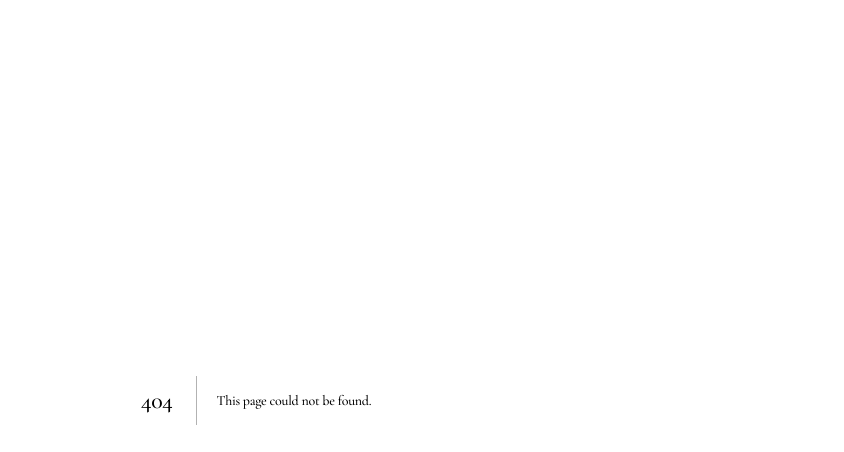
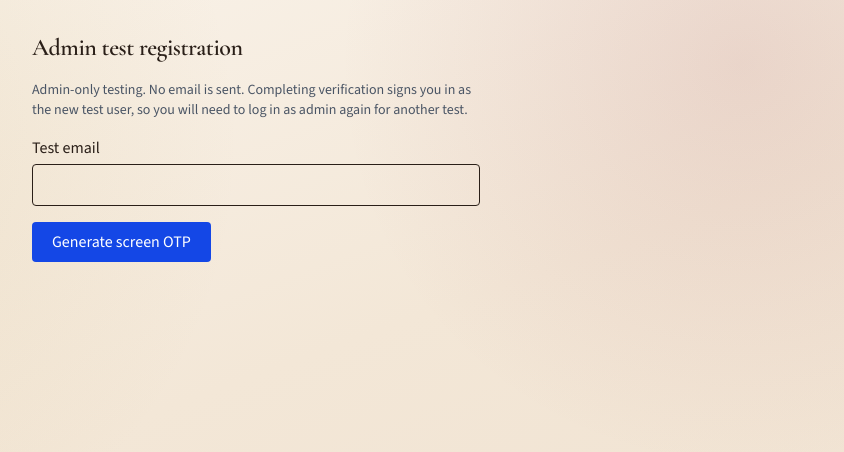
Before and after one commit to prachikucheriya/matrimony, a Next.js app: page /admin/test-registration in a window 1280 px wide. Before the commit this address had no page. Shown: the top 452 px of the page, without its empty margins (384-1228 px from the left). Built offline with nearby package versions, Linux system fonts and the light colour scheme.

Commit message:
Add admin-only screen OTP test registration

```diff
--- /dev/null
+++ b/src/app/admin/test-registration/page.tsx
@@ -0,0 +1,66 @@
+"use client";
+
+import { FormEvent, useState } from "react";
+import { useRouter } from "next/navigation";
+
+export default function AdminTestRegistration() {
+  const router = useRouter();
+  const [email, setEmail] = useState("");
+  const [code, setCode] = useState("");
+  const [otp, setOtp] = useState("");
+  const [error, setError] = useState("");
+  const [busy, setBusy] = useState(false);
+
+  async function submit(event: FormEvent) {
+    event.preventDefault();
+    setBusy(true);
+    setError("");
+    try {
+      const response = await fetch("/api/admin/test-registration", {
+        method: "POST",
+        headers: { "Content-Type": "application/json" },
+        body: JSON.stringify({ action: otp ? "verify" : "send", email, code }),
+      });
+      const result = await response.json();
+      if (!response.ok) throw new Error(result.error || "Request failed");
+      if (result.code) {
+        setOtp(result.code);
+        setCode(result.code);
+      } else if (result.ok) {
+        router.replace("/onboarding");
+        router.refresh();
+      }
+    } catch (err) {
+      setError(err instanceof Error ? err.message : "Request failed");
+    } finally {
+      setBusy(false);
+    }
+  }
+
+  return (
+    <main className="mx-auto max-w-lg p-8">
+      <h1 className="mb-4 text-2xl font-bold">Admin test registration</h1>
+      <p className="mb-4 text-sm text-gray-600">
+        Admin-only testing. No email is sent. Completing verification signs you in as the new test user,
+        so you will need to log in as admin again for another test.
+      </p>
+      <form onSubmit={submit} className="space-y-4">
+        <label className="block">Test email
+          <input className="mt-1 w-full rounded border p-2" type="email" required
+            value={email} disabled={Boolean(otp)} onChange={e => setEmail(e.target.value)} />
+        </label>
+        {otp && <>
+          <p className="rounded bg-gray-100 p-3">Screen OTP: <strong>{otp}</strong></p>
+          <label className="block">OTP
+            <input className="mt-1 w-full rounded border p-2" inputMode="numeric"
+              maxLength={6} value={code} onChange={e => setCode(e.target.value)} required />
+          </label>
+        </>}
+        {error && <p role="alert" className="text-red-700">{error}</p>}
+        <button className="rounded bg-blue-700 px-5 py-2 text-white" disabled={busy} type="submit">
+          {busy ? "Please wait..." : otp ? "Verify and create test account" : "Generate screen OTP"}
+        </button>
+      </form>
+    </main>
+  );
+}
```
